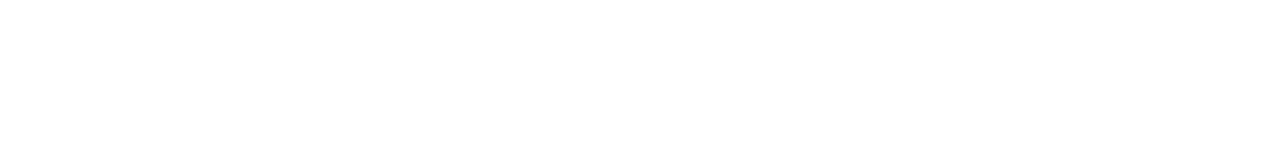
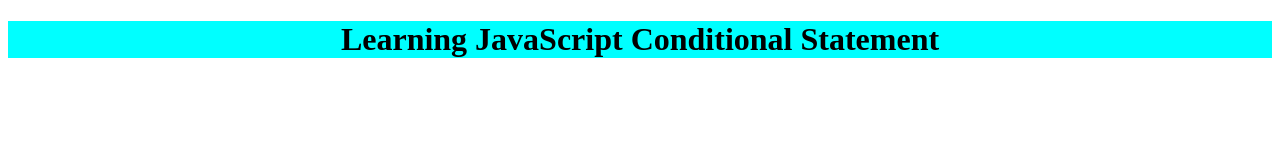
Before and after one commit to AlokBarmanraj/JavaScript-Conditional-Statement-Note, a plain HTML site: page index.html in a window 1280 px wide. Drawn offline with Linux system fonts and the light colour scheme.

Commit message:
Update index.html

```diff
--- a/index.html
+++ b/index.html
@@ -6,6 +6,7 @@
     <title>Document</title>
 </head>
 <body>
+    <h1 style="text-align: center; background-color: aqua;">Learning JavaScript Conditional Statement</h1>
 
 
     <script src="index.js"></script>
```
